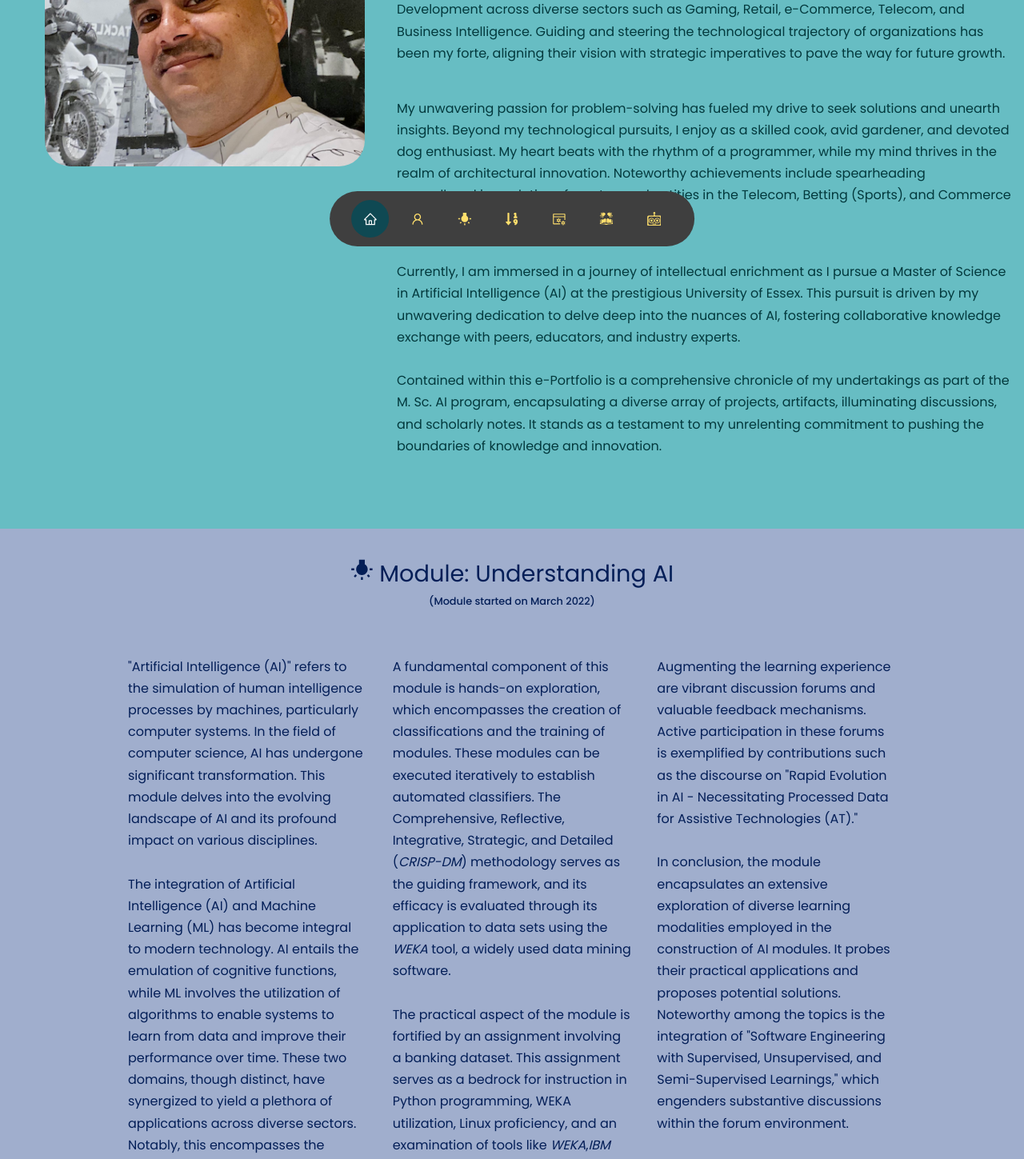
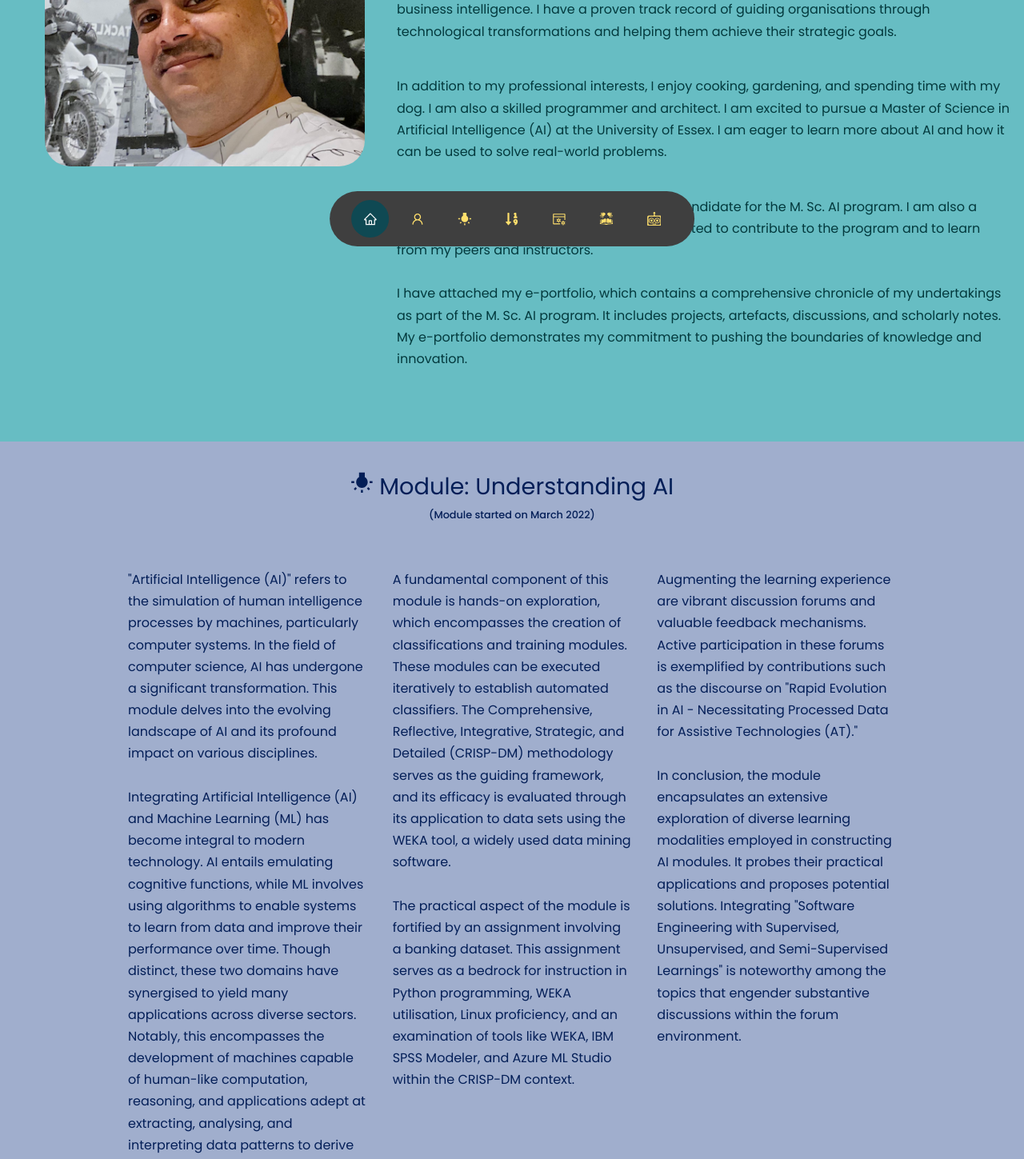
Before and after one commit to biswassandip/efolio, a React (Create React App) app: page / in a window 1280 px wide. Shown: the part 460-1909 px from the top of the page at 80% size. Built offline with nearby package versions, Linux system fonts and the light colour scheme.

Commit message:
cntent updates

```diff
--- a/src/components/about/About.jsx
+++ b/src/components/about/About.jsx
@@ -30,28 +30,16 @@ const About = () => {
 
           <div className="about__content">
             <p>
-              With a rich history spanning over 23 years, my professional journey has been characterized by my steadfast
-              leadership in Solutions Architecture, Product Rollouts, and Technology Development across diverse sectors
-              such as Gaming, Retail, e-Commerce, Telecom, and Business Intelligence. Guiding and steering the technological
-              trajectory of organizations has been my forte, aligning their vision with strategic imperatives to pave the way
-              for future growth.
+              Over the past 23 years, I have led solutions architecture, product rollouts, and technology development projects in various industries, including gaming, retail, e-commerce, telecom, and business intelligence. I have a proven track record of guiding organisations through technological transformations and helping them achieve their strategic goals.
             </p>
             <p>
-              My unwavering passion for problem-solving has fueled my drive to seek solutions and unearth insights.
-              Beyond my technological pursuits, I enjoy as a skilled cook, avid gardener, and devoted dog enthusiast.
-              My heart beats with the rhythm of a programmer, while my mind thrives in the realm of architectural innovation.
-              Noteworthy achievements include spearheading groundbreaking solutions for esteemed entities in the Telecom, Betting (Sports),
-              and Commerce domains.
+              In addition to my professional interests, I enjoy cooking, gardening, and spending time with my dog. I am also a skilled programmer and architect. I am excited to pursue a Master of Science in Artificial Intelligence (AI) at the University of Essex. I am eager to learn more about AI and how it can be used to solve real-world problems.
             </p>
             <p>
-              Currently, I am immersed in a journey of intellectual enrichment as I pursue a Master of Science in Artificial Intelligence
-              (AI) at the prestigious University of Essex. This pursuit is driven by my unwavering dedication to delve deep into the nuances
-              of AI, fostering collaborative knowledge exchange with peers, educators, and industry experts.
+              My skills and experience make me a strong candidate for the M. Sc. AI program. I am also a dedicated and collaborative learner. I am excited to contribute to the program and to learn from my peers and instructors.
               <br />
               <br/>
-              Contained within this e-Portfolio is a comprehensive chronicle of my undertakings as part of the M. Sc. AI program,
-              encapsulating a diverse array of projects, artifacts, illuminating discussions, and scholarly notes. It stands as a
-              testament to my unrelenting commitment to pushing the boundaries of knowledge and innovation.
+              I have attached my e-portfolio, which contains a comprehensive chronicle of my undertakings as part of the M. Sc. AI program. It includes projects, artefacts, discussions, and scholarly notes. My e-portfolio demonstrates my commitment to pushing the boundaries of knowledge and innovation.
             </p>
 
             {/* <div className="about__cards">
--- a/src/components/header/CTA.jsx
+++ b/src/components/header/CTA.jsx
@@ -19,7 +19,8 @@ const CTA = () => {
           <a href="#nmodule" className='btn btn-primary'><FaSortNumericDown/> Numerical Analysis</a>
           <a href="#mlmodule" className='btn btn-primary'><VscServerProcess/> Machine Learning</a>
           <a href="#nlp" className='btn btn-primary'><GiGiftOfKnowledge /> KR&R</a>
-          <a href="#ia" className='btn btn-primary'><SiProbot/> Intelli-Agents</a>
+          <a href="#ia" className='btn btn-primary'><SiProbot /> Intelli-Agents</a>
+
           {/* <a href="#contact" className='btn btn-primary'><AiOutlineContacts/> <br/>Contact</a>         */}
         </div>
         <div className="cta__icons">
--- a/src/components/module_NLP/NLP.jsx
+++ b/src/components/module_NLP/NLP.jsx
@@ -33,14 +33,13 @@ const NLP = () => {
           The fundamental area of NLP is KR&R. It enables machines to comprehend and process human-like knowledge to facilitate automated intelligent behaviour. KR&R forms the backbone of various NLP tasks, such as question answering, information retrieval, and natural language understanding, by encoding knowledge in a structured format and employing reasoning mechanisms to draw inferences.
           </p>
           <p>
-            Its all about representation of knowledge in a formal and structured that builds an effective reasoning with supporting knowledge integration.
-            This is acheived with Ontology that plays a crucial role in the building of systems that can understand, interpret, and reason over complex information.
+          It is all about representing knowledge in a formal structure that builds practical reasoning with supporting knowledge integration. This is achieved with Ontology, which plays a crucial role in building systems that can understand, interpret, and reason over complex information.
           <br />
           <br />
           Ontologies have become a part of the W3C standards as a building block to Semantic Technology by providing a required structure to stitch information with other pieces of data on the Web.
           </p>
           <p>
-            A case review, “Ontology development for agriculture domain”, on the paper <i>The paper, Malik, N., Sharan, A. & Hijam, D. (2015) March. Ontology development for agriculture domain. In 2015 2nd International Conference on Computing for Sustainable Global Development (INDIACom) (pp. 738-742). IEEE</i> as an exercise revealed how the representation of knowledge can be shared, re-used and build knowledge about the domain, all the descriptions and unstructured pieces of information.
+          A case review, “Ontology development for agriculture domain”, on the paper, Malik, N., Sharan, A. & Hijam, D. (2015) March. Ontology development for agriculture domain. In 2015 2nd International Conference on Computing for Sustainable Global Development (INDIACom) (pp. 738-742). IEEE as an exercise revealed how the representation of knowledge can be shared, re-used and built knowledge about the domain, all the descriptions and unstructured pieces of information.
           <br />
           <br />
           Concluded the module by building a prototype using Ontology and Protege for a Library Search System.
--- a/src/components/module_understanding_ai/UnderstandingAI.jsx
+++ b/src/components/module_understanding_ai/UnderstandingAI.jsx
@@ -29,39 +29,22 @@ const UnderstandingAI = () => {
 
         <div className="container umodule__container">
             <p>
-            "Artificial Intelligence (AI)" refers to the simulation of human intelligence processes by machines, particularly
-            computer systems. In the field of computer science, AI has undergone significant transformation. This module delves
-            into the evolving landscape of AI and its profound impact on various disciplines.
+            "Artificial Intelligence (AI)" refers to the simulation of human intelligence processes by machines, particularly computer systems. In the field of computer science, AI has undergone a significant transformation. This module delves into the evolving landscape of AI and its profound impact on various disciplines.
             <br />
             <br />
-            The integration of Artificial Intelligence (AI) and Machine Learning (ML) has become integral to modern technology.
-            AI entails the emulation of cognitive functions, while ML involves the utilization of algorithms to enable systems to
-            learn from data and improve their performance over time. These two domains, though distinct, have synergized to yield
-            a plethora of applications across diverse sectors. Notably, this encompasses the development of machines capable of
-            human-like computation and reasoning, as well as applications adept at extracting, analyzing, and interpreting data
-            patterns to derive actionable insights.
+            Integrating Artificial Intelligence (AI) and Machine Learning (ML) has become integral to modern technology. AI entails emulating cognitive functions, while ML involves using algorithms to enable systems to learn from data and improve their performance over time. Though distinct, these two domains have synergised to yield many applications across diverse sectors. Notably, this encompasses the development of machines capable of human-like computation, reasoning, and applications adept at extracting, analysing, and interpreting data patterns to derive actionable insights.
             </p>
             <p>
-            A fundamental component of this module is hands-on exploration, which encompasses the creation of classifications and
-            the training of modules. These modules can be executed iteratively to establish automated classifiers. The Comprehensive,
-            Reflective, Integrative, Strategic, and Detailed (<i>CRISP-DM</i>) methodology serves as the guiding framework, and its efficacy
-            is evaluated through its application to data sets using the <i>WEKA</i> tool, a widely used data mining software.
+            A fundamental component of this module is hands-on exploration, which encompasses the creation of classifications and training modules. These modules can be executed iteratively to establish automated classifiers. The Comprehensive, Reflective, Integrative, Strategic, and Detailed (CRISP-DM) methodology serves as the guiding framework, and its efficacy is evaluated through its application to data sets using the WEKA tool, a widely used data mining software.
             <br />
             <br />
-            The practical aspect of the module is fortified by an assignment involving a banking dataset. This assignment serves as a
-            bedrock for instruction in Python programming, WEKA utilization, Linux proficiency, and an examination of tools like <i>WEKA</i>,
-            <i>IBM SPSS Modeler</i>, and <i>Azure ML Studio</i> within the <i>CRISP-DM</i> context.
-          </p>
+            The practical aspect of the module is fortified by an assignment involving a banking dataset. This assignment serves as a bedrock for instruction in Python programming, WEKA utilisation, Linux proficiency, and an examination of tools like WEKA, IBM SPSS Modeler, and Azure ML Studio within the CRISP-DM context.
+            </p>
             <p>
-            Augmenting the learning experience are vibrant discussion forums and valuable feedback mechanisms. Active participation in
-            these forums is exemplified by contributions such as the discourse on "Rapid Evolution in AI - Necessitating Processed Data for
-            Assistive Technologies (AT)."
+            Augmenting the learning experience are vibrant discussion forums and valuable feedback mechanisms. Active participation in these forums is exemplified by contributions such as the discourse on "Rapid Evolution in AI - Necessitating Processed Data for Assistive Technologies (AT)."
             <br />
             <br />
-            In conclusion, the module encapsulates an extensive exploration of diverse learning modalities employed in the construction of
-            AI modules. It probes their practical applications and proposes potential solutions. Noteworthy among the topics is the integration
-            of "Software Engineering with Supervised, Unsupervised, and Semi-Supervised Learnings," which engenders substantive discussions
-            within the forum environment.
+            In conclusion, the module encapsulates an extensive exploration of diverse learning modalities employed in constructing AI modules. It probes their practical applications and proposes potential solutions. Integrating "Software Engineering with Supervised, Unsupervised, and Semi-Supervised Learnings" is noteworthy among the topics that engender substantive discussions within the forum environment.
           </p>
 
           <div className="umodule__LO">
--- a/src/components/nav/Nav.jsx
+++ b/src/components/nav/Nav.jsx
@@ -1,6 +1,6 @@
 /* eslint-disable jsx-a11y/anchor-is-valid */
 import React from 'react'
-import { AiOutlineHome, AiOutlineUser, AiOutlineContacts } from 'react-icons/ai'
+import { AiOutlineHome, AiOutlineUser } from 'react-icons/ai'
 import { FaSortNumericDown } from 'react-icons/fa'
 import { MdWbIncandescent } from 'react-icons/md'
 import { VscServerProcess } from 'react-icons/vsc'
@@ -21,7 +21,7 @@ const Nav = () => {
       <a href="#umodule" onClick={()=>setActiveNav('#umodule')} className={activeNav==='#umodule' ? 'active' : ''}><MdWbIncandescent/></a>
       <a href="#nmodule" onClick={()=>setActiveNav('#nmodule')} className={activeNav==='#nmodule' ? 'active' : ''}><FaSortNumericDown/></a>
       <a href="#mlmodule" onClick={()=>setActiveNav('#mlmodule')} className={activeNav==='#mlmodule' ? 'active' : ''}><VscServerProcess/></a>
-      <a href="#nlp" onClick={()=>setActiveNav('#nlp')} className={activeNav==='#nlp' ? 'active' : ''}><GiGiftOfKnowledge/></a>
+      <a href="#nlp" onClick={() => setActiveNav('#nlp')} className={activeNav === '#nlp' ? 'active' : ''}><GiGiftOfKnowledge /></a>
       <a href="#ia" onClick={()=>setActiveNav('#ia')} className={activeNav==='#ia' ? 'active' : ''}><SiProbot/></a>
       {/* <a href="#contact" onClick={()=>setActiveNav('#contact')} className={activeNav==='#contact' ? 'active' : ''}><AiOutlineContacts/></a> */}
     </nav>
```
Also changed, not shown: src/components/module_machine_learning/MachineLearning.jsx (+12 -36 lines), src/components/module_numerical_analysis/NumericalAnalysis.jsx (+7 -23 lines). Lines whose indentation alone changed are shown as unchanged.
